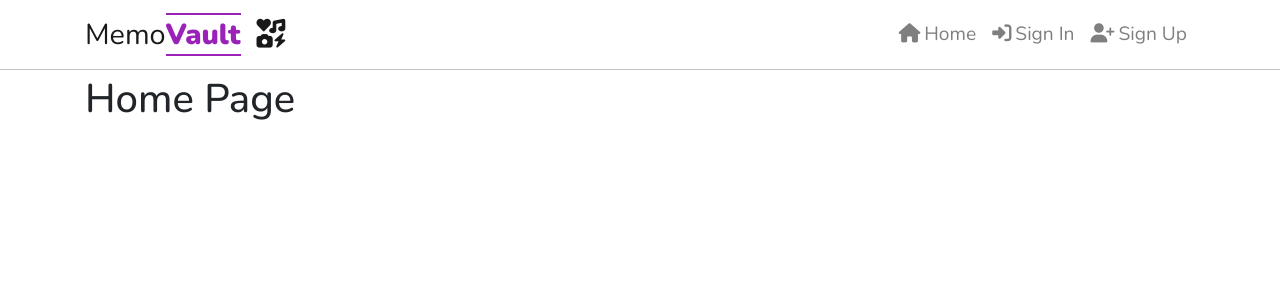
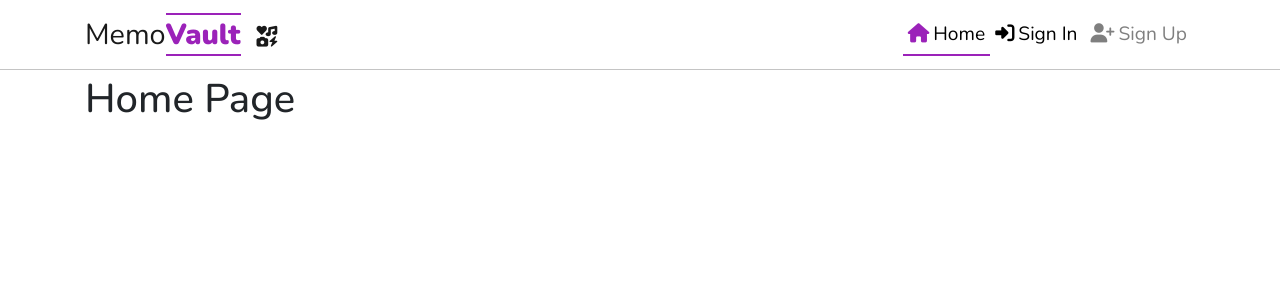
Before and after one commit to devnickocodes/memovault-app, a React (Create React App) app: page / in a window 1280 px wide. Shown: the top 300 px of the page. Built offline with nearby package versions, Linux system fonts and the light colour scheme.

Commit message:
style logo and navlinks

```diff
--- a/src/App.module.css
+++ b/src/App.module.css
@@ -4,22 +4,24 @@
     min-height: 100vh;
 }
 
+* {
+    box-sizing: border-box;
+}
+
 .Main{
     padding-top: 75px;
 }
 
-* {
-    box-sizing: border-box;
-}
-
-
 a {
     font-size: 1.2rem;
     transition: box-shadow 0.3s ease-in-out, color 0.3s ease-in-out;
+    color: #000000;
 }
 
 a:hover {
     box-shadow: 0 2px 0 0 #9b22b9;
+    text-decoration: none;
+    color: #000000;
 }
 
 a:hover i{
--- a/src/components/NavBar.js
+++ b/src/components/NavBar.js
@@ -1,18 +1,21 @@
 import React from "react";
 import { Navbar, Container, Nav } from "react-bootstrap";
 import styles from '../styles/NavBar.module.css'
+import { NavLink } from 'react-router-dom';
 
 const NavBar = () => {
   return (
     <Navbar className={styles.navContainer} expand="md" fixed="top">
       <Container>
-        <Navbar.Brand className={styles.Logo}>Memo<span>Vault</span><i className="fa-solid fa-icons ml-3"></i></Navbar.Brand>
+        <NavLink className={styles.LogoLink} to='/'>
+            <Navbar.Brand className={styles.Logo}>Memo<span>Vault</span><i className="fa-solid fa-icons ml-3"></i></Navbar.Brand>
+        </NavLink>
         <Navbar.Toggle aria-controls="basic-navbar-nav" />
         <Navbar.Collapse id="basic-navbar-nav">
           <Nav className="ml-auto">
-            <Nav.Link href="#home"><i className="fa-solid fa-house mr-1"></i>Home</Nav.Link>
-            <Nav.Link><i className="fa-solid fa-right-to-bracket mr-1"></i>Sign In</Nav.Link>
-            <Nav.Link><i className="fa-solid fa-user-plus mr-1"></i>Sign Up</Nav.Link>
+            <NavLink exact className={styles.NavLink} activeClassName={styles.Active} to='/'><i className="fa-solid fa-house mr-1"></i>Home</NavLink>
+            <NavLink className={styles.NavLink} activeClassName={styles.Active} to='/signin'><i className="fa-solid fa-right-to-bracket mr-1"></i>Sign In</NavLink>
+            <Nav.Link className={styles.NavLink}><i className="fa-solid fa-user-plus mr-1"></i>Sign Up</Nav.Link>
           </Nav>
         </Navbar.Collapse>
       </Container>
--- a/src/styles/NavBar.module.css
+++ b/src/styles/NavBar.module.css
@@ -12,3 +12,30 @@
     border-top: 2px solid #9b22b9;
     border-bottom: 2px solid #9b22b9;
 }
+
+.LogoLink:hover {
+    box-shadow: none;
+}
+
+.LogoLink:hover i {
+    font-size: 1.3rem;
+}
+
+.LogoLink i {
+    font-size: 1.3rem;
+}
+
+
+.NavLink{
+    padding: 5px;
+}
+
+.Active i {
+    font-size: 1.2rem;
+    color: #9b22b9;
+    transition: color ease-in-out 0.3s;
+}
+
+.Active{
+    box-shadow: 0 2px 0 0 #9b22b9;
+}
```
